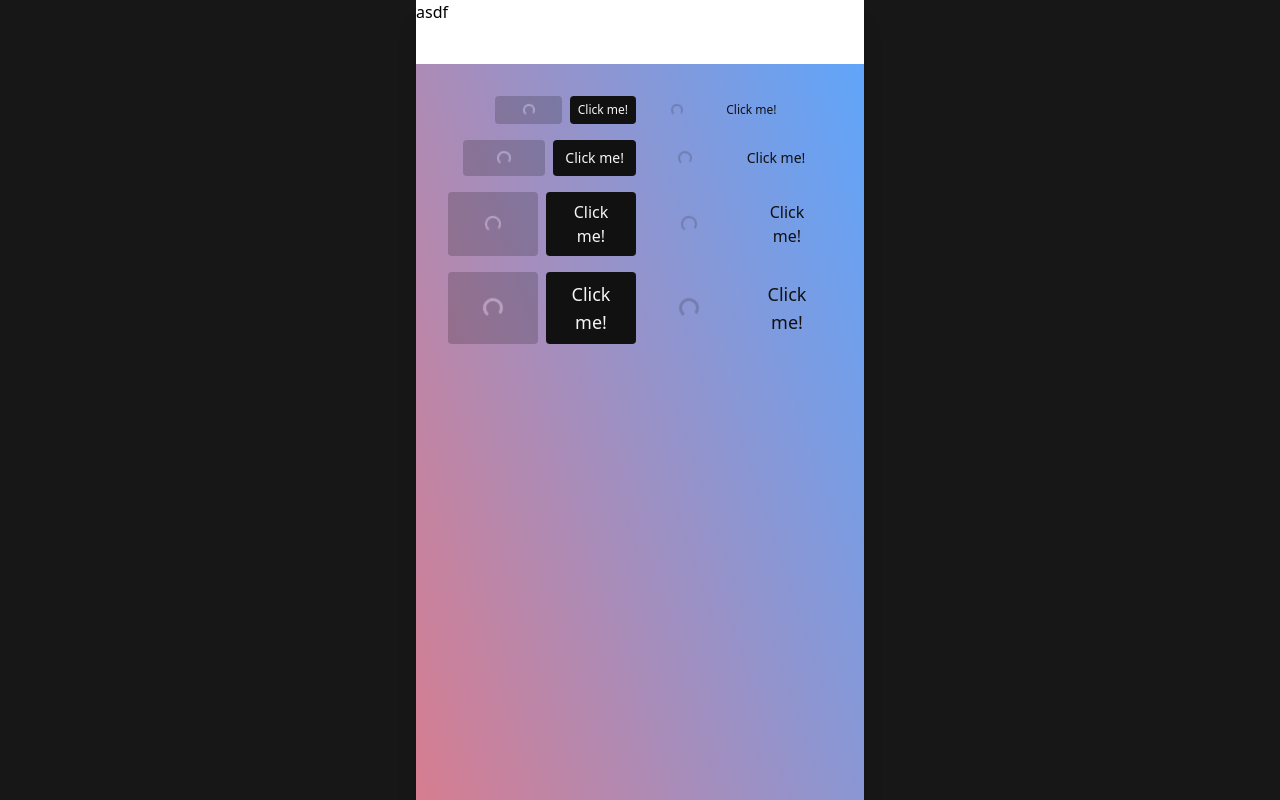
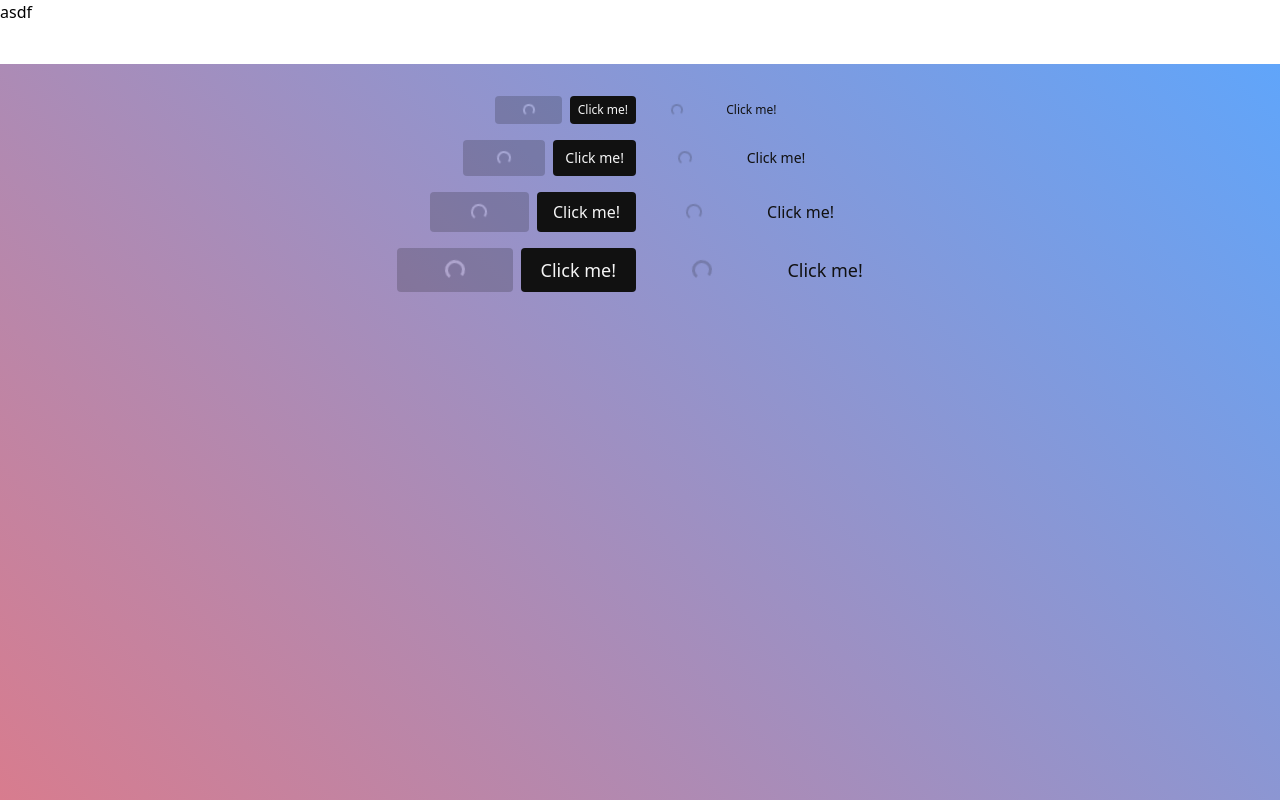
Before and after one commit to r-4bb1t/rabbit-ui, a React (Vite) app: page / in a window 1280 px wide. Built offline with nearby package versions, Linux system fonts and the light colour scheme; a web font is replaced by a local one.

Commit message:
button: add shrink-0

```diff
--- a/src/App.tsx
+++ b/src/App.tsx
@@ -4,7 +4,7 @@ import Header from "./components/Layout/Header";
 
 export default function App() {
   return (
-    <Layout mobileFirst>
+    <Layout>
       <Header></Header>
       <main className="w-full flex flex-col items-center justify-center p-8 bg-gradient-to-tr from-red-400 to-blue-400 gap-4">
         {["xs", "sm", "md", "lg"].map((size) => (
--- a/src/components/Button.tsx
+++ b/src/components/Button.tsx
@@ -20,7 +20,7 @@ export default function Button({
     <button
       {...props}
       className={cc([
-        "rounded flex items-center transition-colors disabled:opacity-20 relative",
+        "rounded flex items-center transition-colors disabled:opacity-20 relative shrink-0",
         ghost
           ? "bg-transparent hover:bg-primary-background/10 text-primary-background disabled:bg-transparent"
           : "bg-primary-background hover:bg-primary-darker text-primary-text disabled:bg-primary-background",
```
